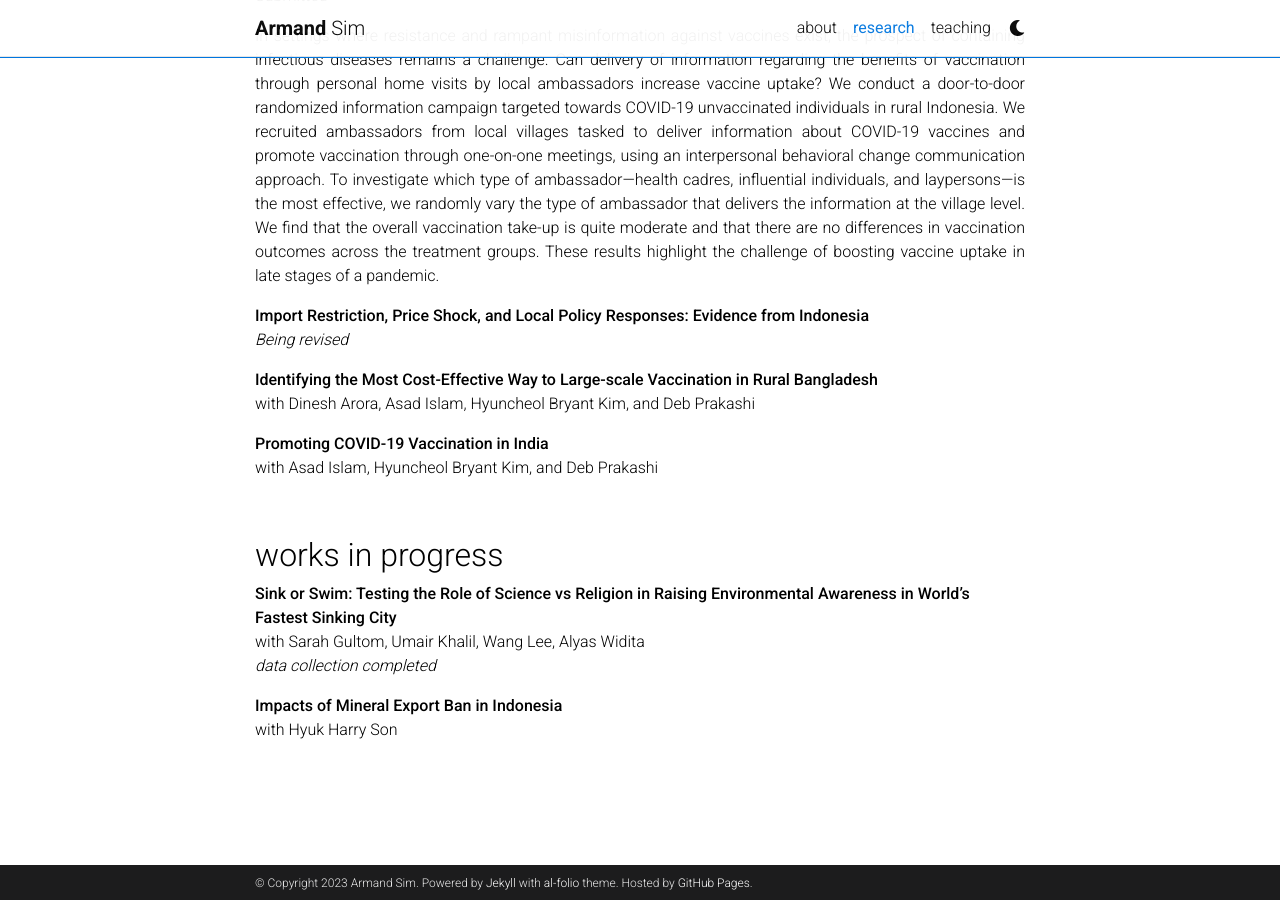
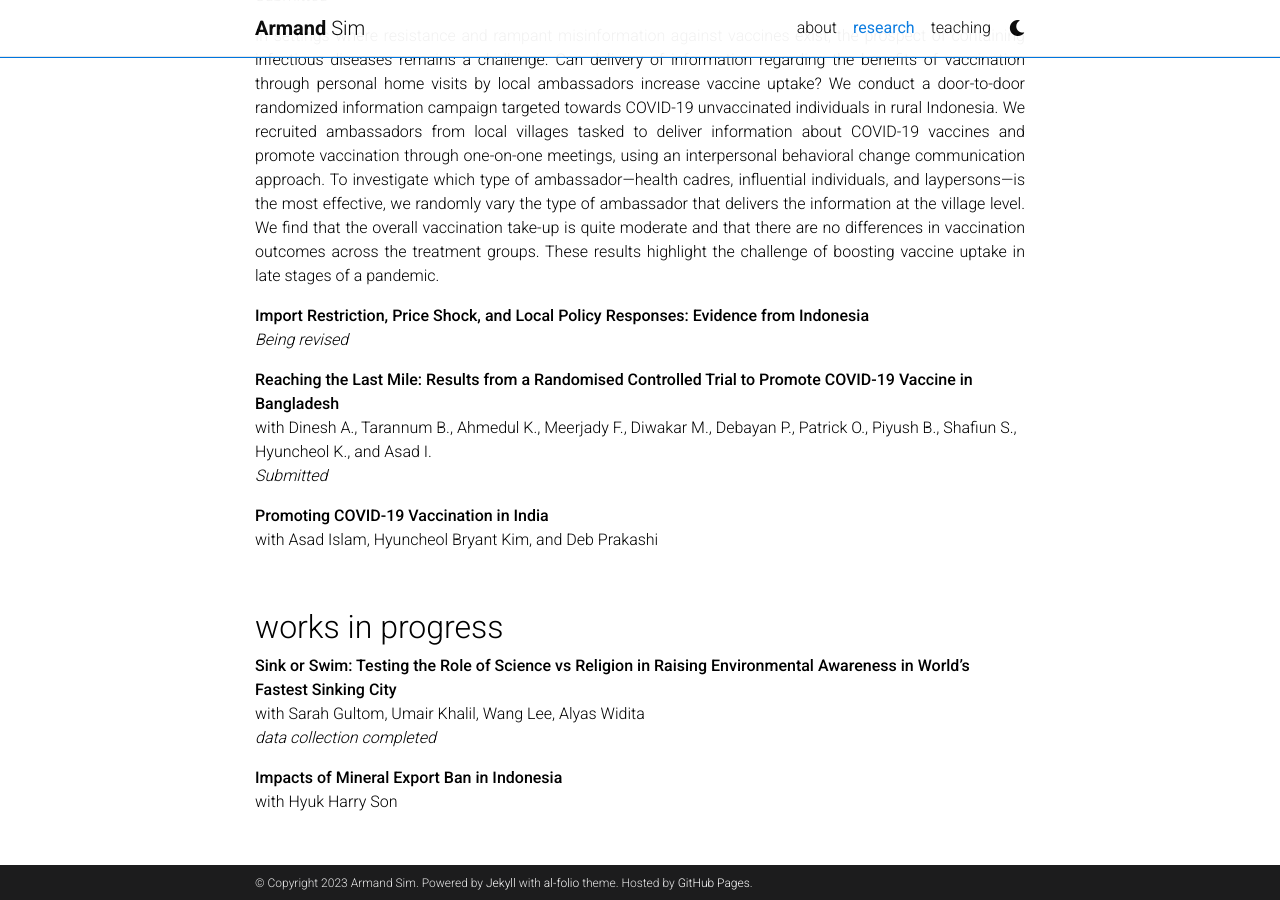
Before and after one commit to armandsim/armandsim.github.io, a Jekyll site: the page built from _pages/research.md, in a window 1280 px wide and 900 px high, scrolled down 950 px. Built offline with Jekyll 4.4.1, drawn with Linux system fonts in a browser that asks for light colours; comment, search, counter and statistics services are not loaded; a style sheet for code colours, icons or effects is not loaded.

Commit message:
Update research.md

```diff
--- a/_pages/research.md
+++ b/_pages/research.md
@@ -38,8 +38,9 @@ In settings where resistance and rampant misinformation against vaccines exist,
     *Being revised* <br>
  {: style="text-align: justify"}
 
-**Identifying the Most Cost-Effective Way to Large-scale Vaccination in Rural Bangladesh** <br>
-with Dinesh Arora, Asad Islam, Hyuncheol Bryant Kim, and Deb Prakashi <br>
+**Reaching the Last Mile: Results from a Randomised Controlled Trial to Promote COVID-19 Vaccine in Bangladesh** <br>
+with Dinesh A., Tarannum B., Ahmedul K., Meerjady F., Diwakar M., Debayan P., Patrick O., Piyush B., Shafiun S., Hyuncheol K., and Asad I. <br>
+*Submitted* <br>
 
 **Promoting COVID-19 Vaccination in India** <br>
 with Asad Islam, Hyuncheol Bryant Kim, and Deb Prakashi <br>
```
